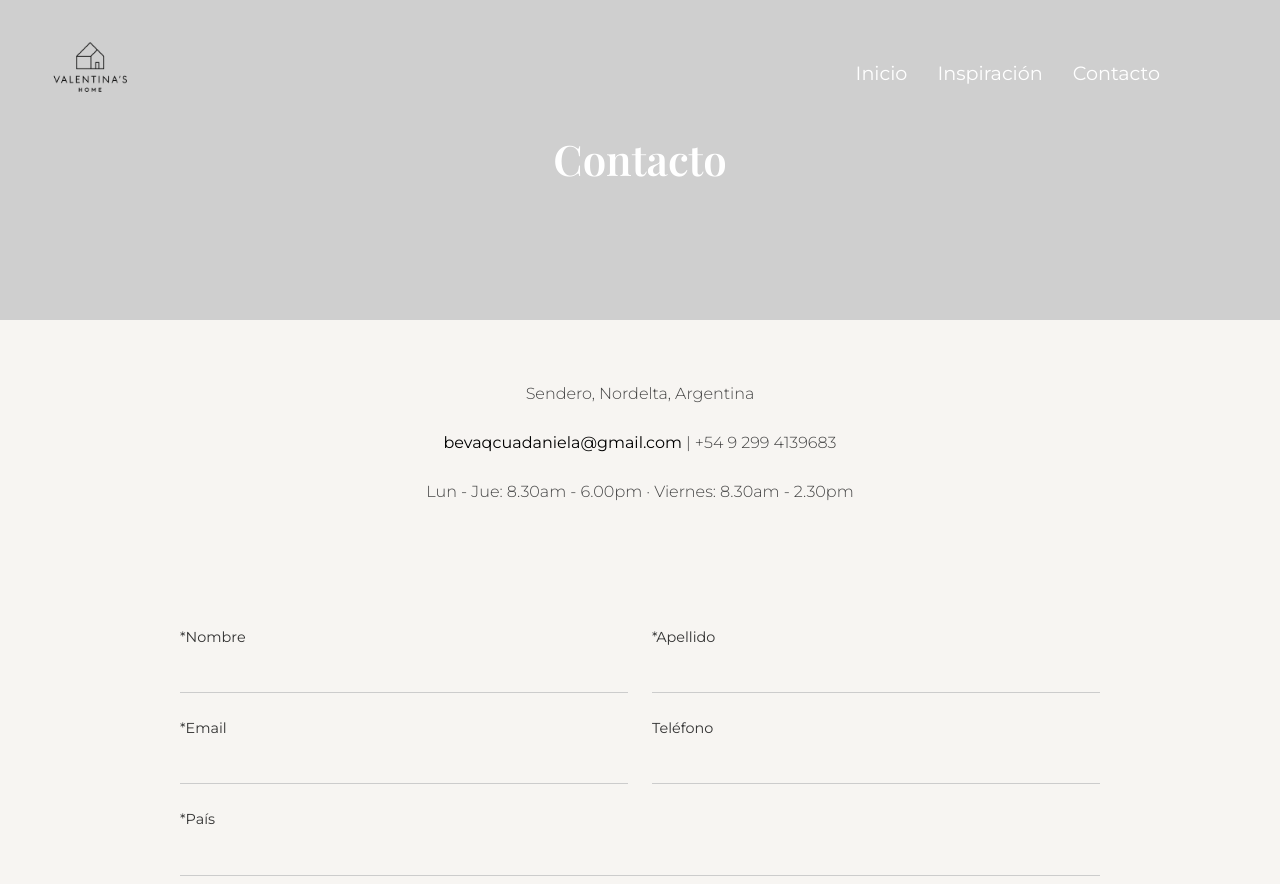
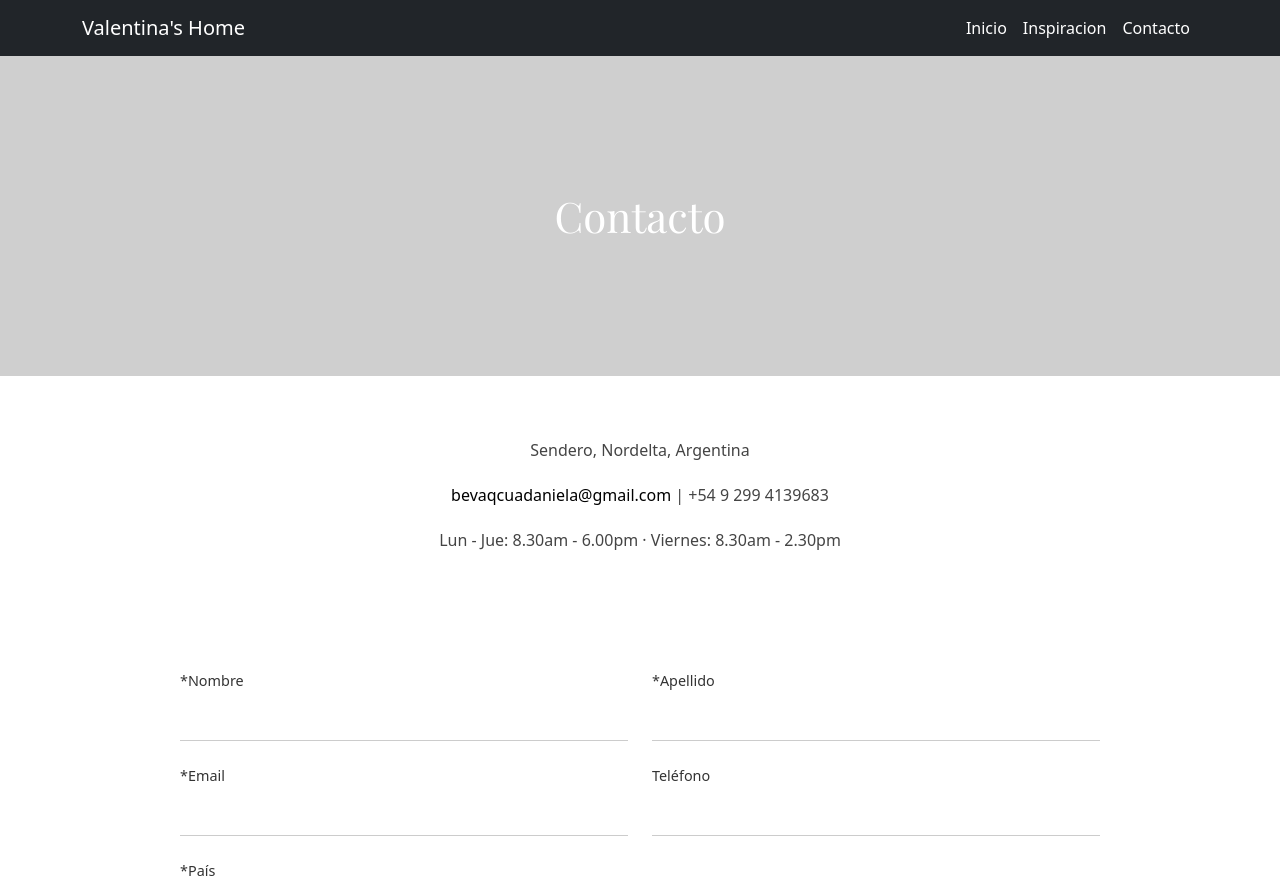
Before and after one commit to nicoleayalabevacqua/Vhome, a plain HTML site: page Pages/contacto.html in a window 1280 px wide. Shown: the top 884 px of the page. Drawn offline with nearby package versions, Linux system fonts and the light colour scheme.

Commit message:
agrego menu hamburguesa en contacto

```diff
--- a/Pages/contacto.html
+++ b/Pages/contacto.html
@@ -6,24 +6,25 @@
   <title>Contacto | Valentina's Home</title>
   <link rel="stylesheet" href="../css/style.css">
   <link href="https://fonts.googleapis.com/css2?family=Playfair+Display:wght@400;600&family=Montserrat:wght@300;400;600&display=swap" rel="stylesheet">
+  <link href="https://cdn.jsdelivr.net/npm/bootstrap@5.3.3/dist/css/bootstrap.min.css" rel="stylesheet">
 </head>
 <body>
   <!-- HEADER -->
-  <header class="header">
-    <div class="logo">
-      <a href="index.html">
-        <img src="../Images/logonegroo.png" alt="Valentina's Home">
-      </a>
+   <nav class="navbar navbar-expand-lg navbar-dark bg-dark">
+    <div class="container">
+      <a class="navbar-brand" href="#">Valentina's Home</a>
+    <button class="navbar-toggler" type="button" data-bs-toggle="collapse" data-bs-target="#navbarNav">
+      <span class="navbar-toggler-icon"></span>
+    </button>
+    <div class="collapse navbar-collapse" id="navbarNav">
+      <ul class="navbar-nav ms-auto">
+        <li class="nav-item"><a class="nav-link" href="../index.html">Inicio</a></li>
+        <li class="nav-item"><a class="nav-link" href="inspiracion.html">Inspiracion</a></li>
+        <li class="nav-item"><a class="nav-link" href="contacto.html">Contacto</a></li>
+      </ul>
     </div>
-    <nav id="nav" class="nav">
-      <button id="close-btn" class="close-btn" aria-label="Cerrar menú">&times;</button>
-      <ul>
-        <li><a href="../index.html">Inicio</a></li>
-        <li><a href="inspiracion.html">Inspiración</a></li>
-        <li><a href="contacto.html" class="active">Contacto</a></li>
-      </ul>
-    </nav>
-  </header>
+  </div>
+</nav>
  <!--MAIN-->
   <main class="page-content">
     <section class="hero-contact">
@@ -103,5 +104,6 @@
     <p>&copy; 2025 Valentina's Home - Todos los derechos reservados</p>
     <p><a href="https://www.instagram.com/vhome__?utm_source=qr&igsh=em5nbjI5cHJtOXZx">Instagram</a>
   </footer>
+  <script src="https://cdn.jsdelivr.net/npm/bootstrap@5.3.3/dist/js/bootstrap.bundle.min.js"></script>
 </body>
 </html>
```
